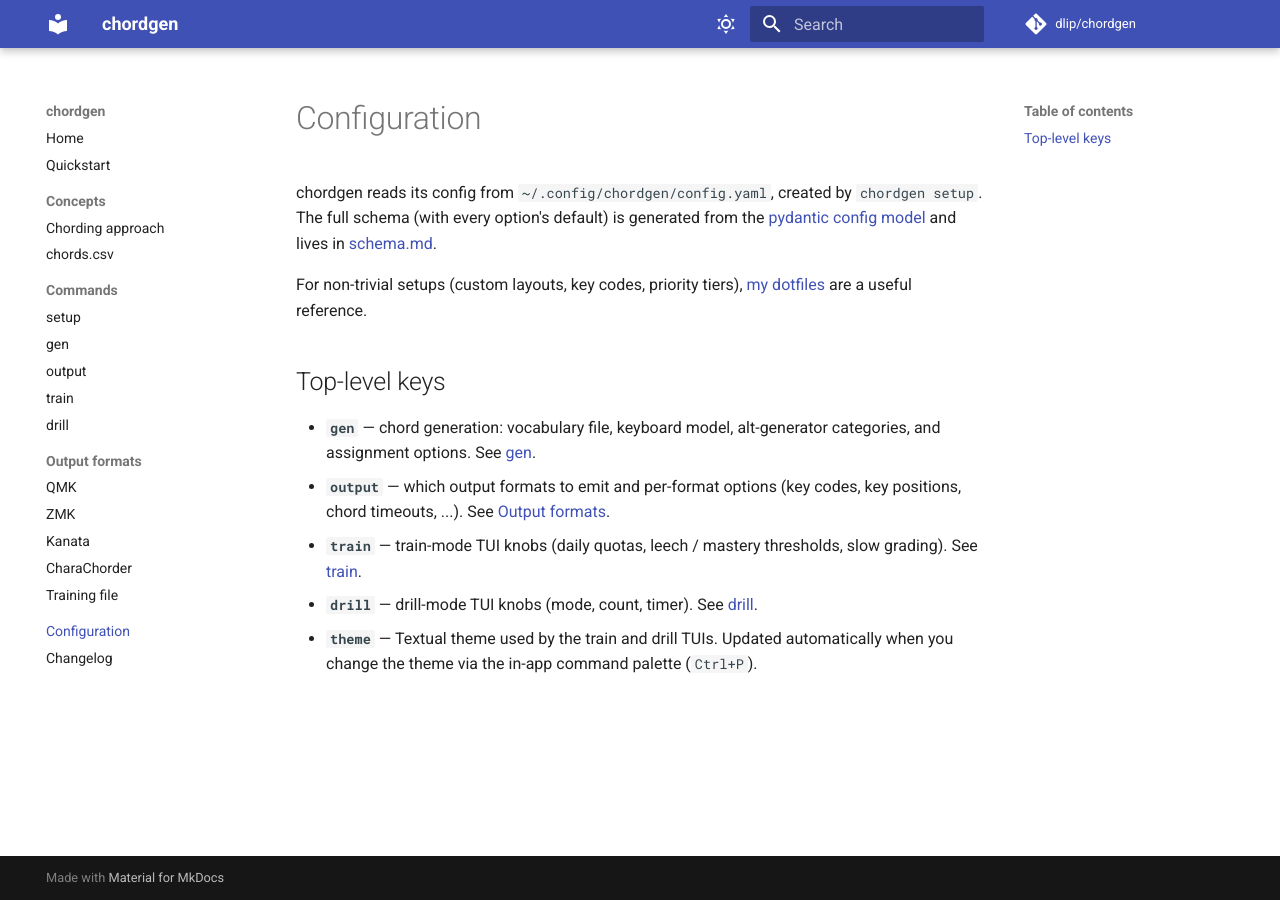
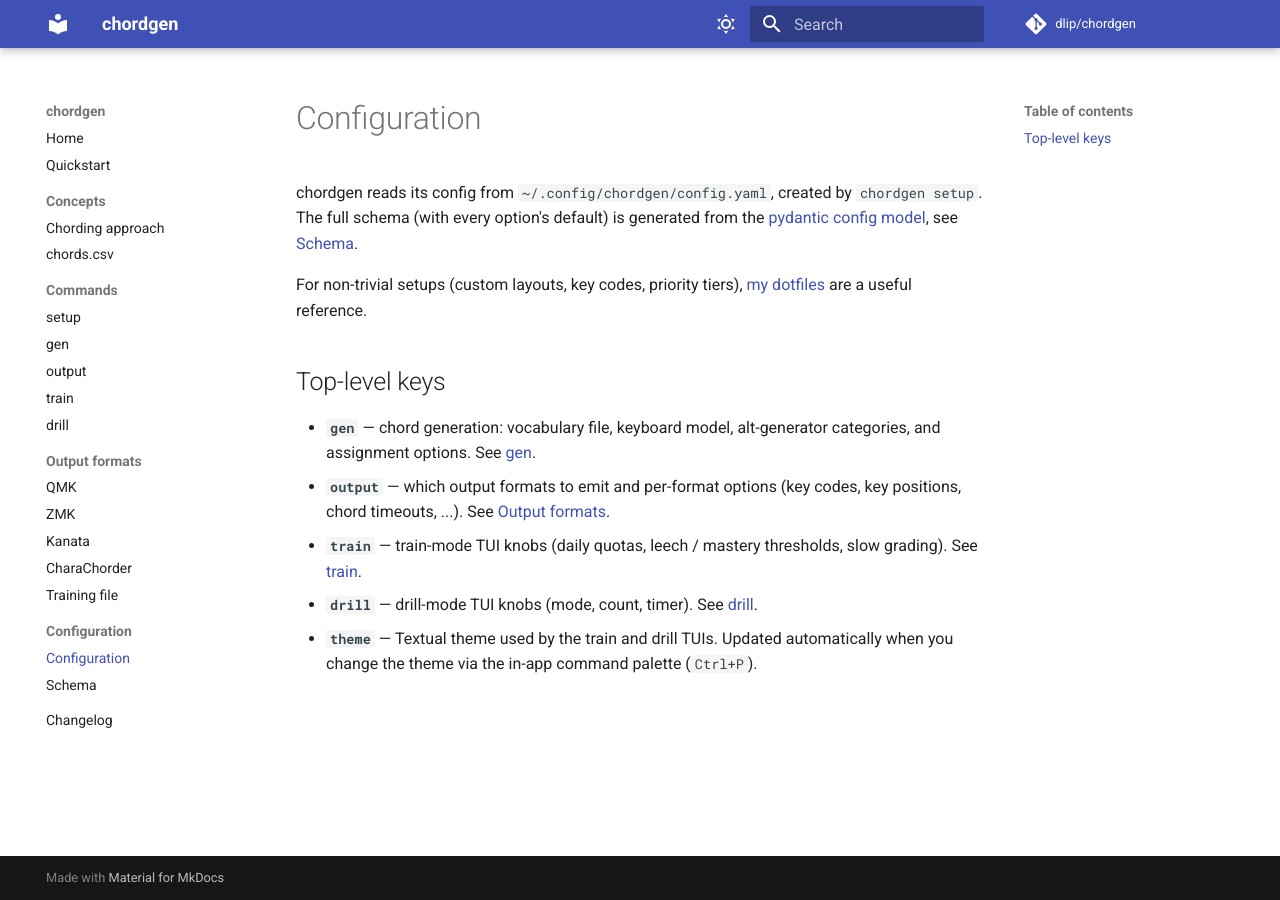
Before and after one commit to dlip/chordgen, an MkDocs documentation site: the page built from docs/configuration.md, in a window 1280 px wide. Built offline with MkDocs 1.6.1 and Material for MkDocs 9.7.7, drawn with Linux system fonts in a browser that asks for light colours; comment, search, counter and statistics services are not loaded.

Commit message:
Move schema

```diff
--- a/docs/configuration.md
+++ b/docs/configuration.md
@@ -3,9 +3,8 @@
 chordgen reads its config from `~/.config/chordgen/config.yaml`,
 created by `chordgen setup`. The full schema (with every option's
 default) is generated from the
-[pydantic config model](https://github.com/dlip/chordgen/blob/main/src/chordgen/config.py)
-and lives in
-[schema.md](https://github.com/dlip/chordgen/blob/main/schema.md).
+[pydantic config model](https://github.com/dlip/chordgen/blob/main/src/chordgen/config.py),
+see [Schema](schema.md).
 
 For non-trivial setups (custom layouts, key codes, priority tiers),
 [my dotfiles](https://github.com/dlip/dotfiles/tree/main/.config/chordgen)
--- a/mkdocs.yml
+++ b/mkdocs.yml
@@ -66,5 +66,7 @@
       - Kanata: output-formats/kanata.md
       - CharaChorder: output-formats/charachorder.md
       - Training file: output-formats/training.md
-  - Configuration: configuration.md
+  - Configuration:
+      - configuration.md
+      - Schema: schema.md
   - Changelog: changelog.md
```
Also changed, not shown: AGENTS.md (+1 -1 lines), docs/schema.md (renamed from schema.md), 1 other file.
